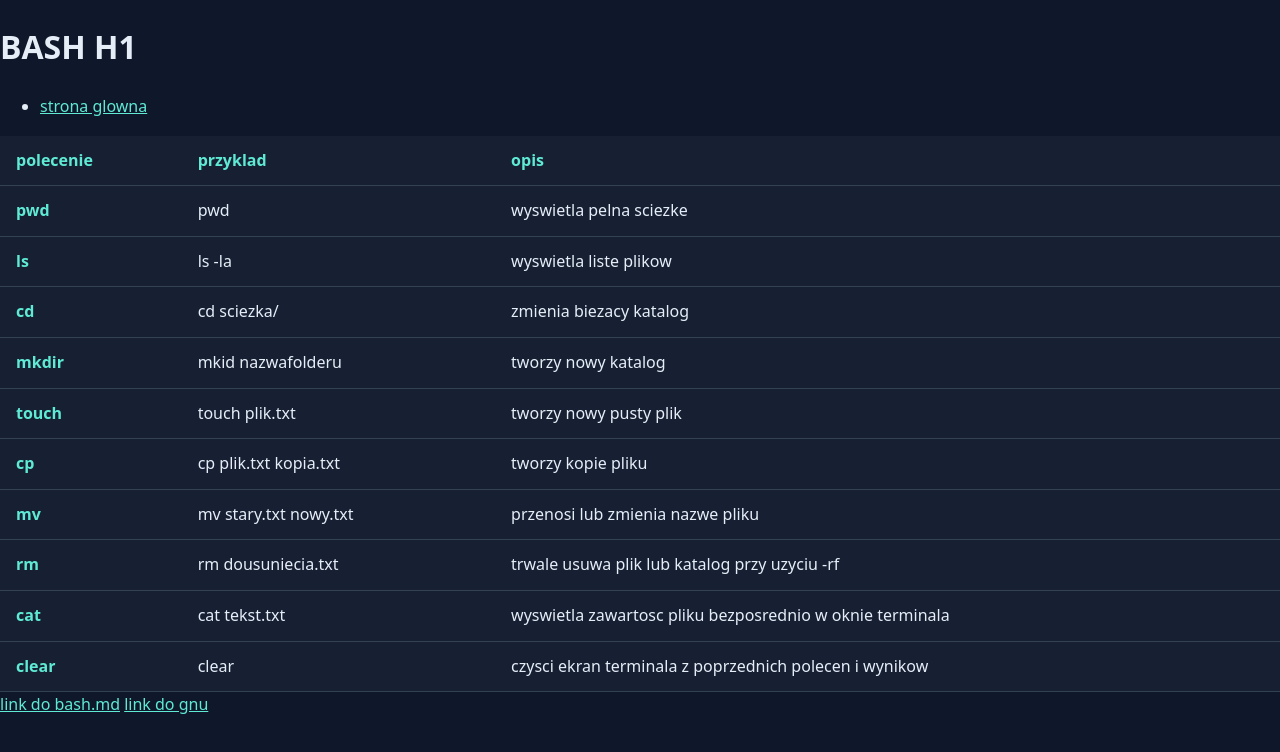
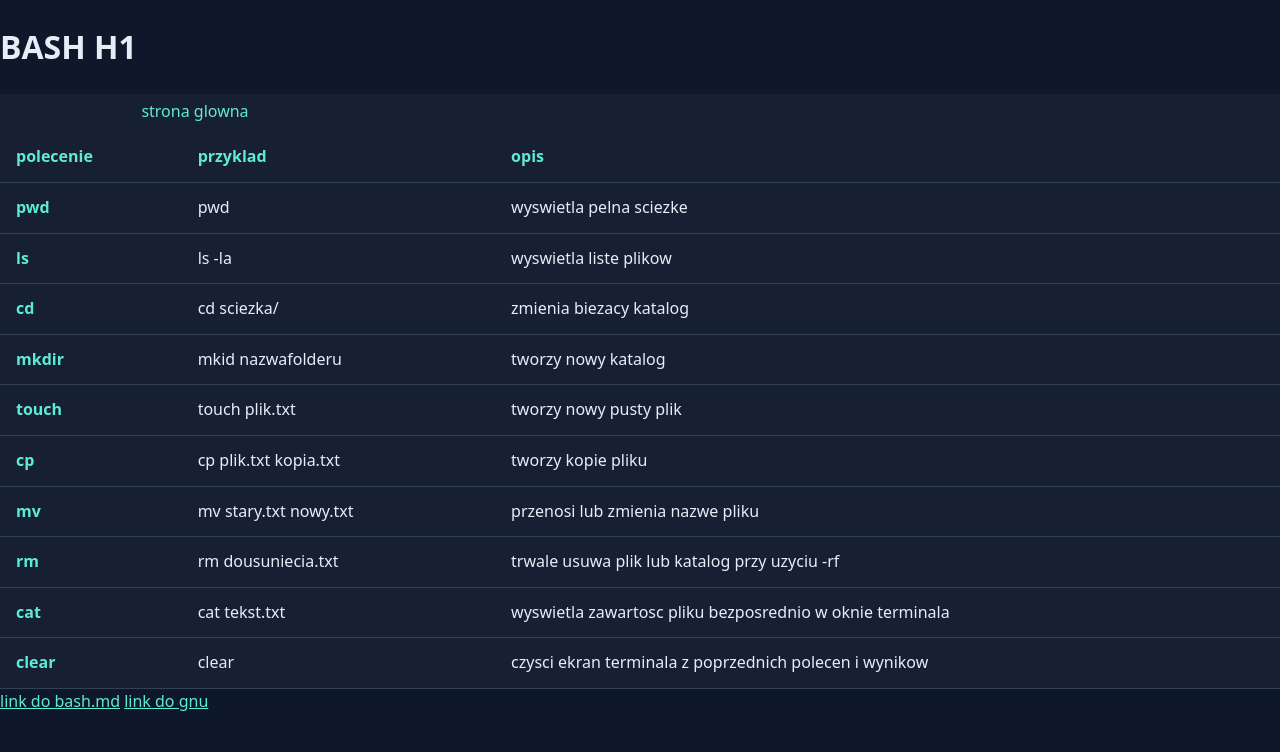
Before and after one commit to GrzeNieb/student-it-knowledge-base, a plain HTML site: page pages/bash.html in a window 1280 px wide. Drawn offline with Linux system fonts and the light colour scheme.

Commit message:
poprawki css

```diff
--- a/styles.css
+++ b/styles.css
@@ -63,3 +63,34 @@ a:focus-visible {
 }
 
 .command-table th { color: var(--accent); }
+
+nav
+{
+  text-align: center;
+  width: 100%;
+  min-height: 2.4em;
+  background-color: var(--surface);
+}
+
+nav > ul
+{
+  list-style-type: none;
+}
+
+nav > ul > li
+{
+  width: 25%;
+  float: left;
+  padding: 5px 10px;
+}
+
+nav > ul > li > a
+{
+  text-decoration: none;
+}
+
+header > h1
+{
+  text-align: center;
+  color: var(--accent);
+}
```
Also changed, not shown: 1 other file.
